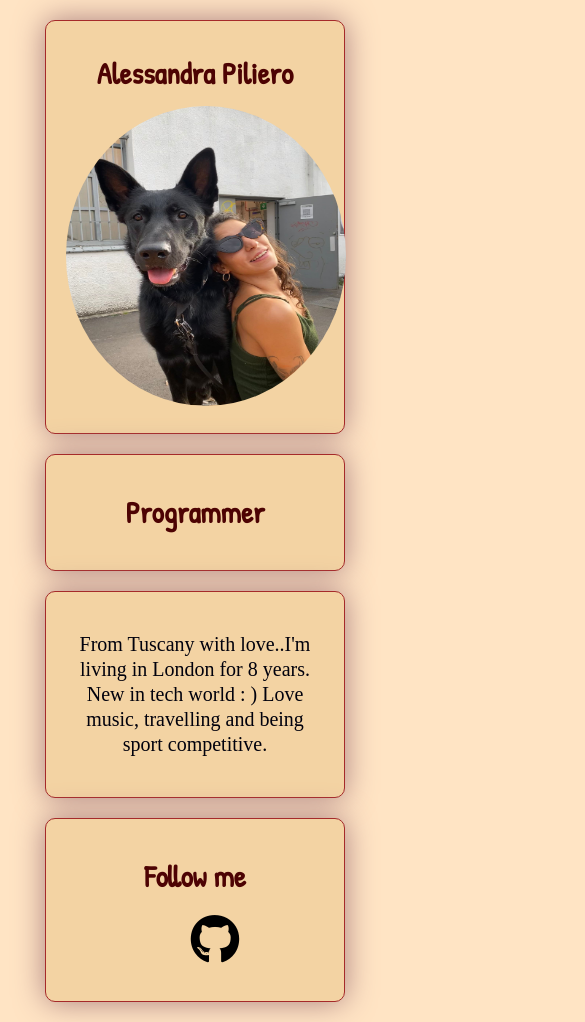
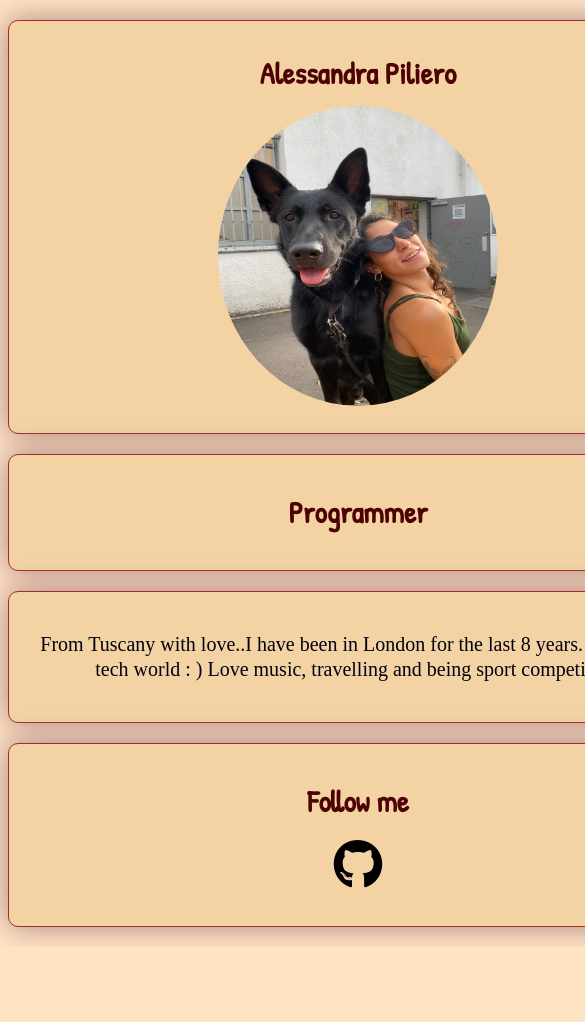
Before and after one commit to AlePili/profile, a plain HTML site: page index.html in a window 390 px wide. Shown: the top 1022 px of the page, 585 px wide, since content can reach past the window. After the commit the page ends 947 px from the top, so only its background shows below. Drawn offline with Linux system fonts and the light colour scheme; a web font is replaced by a local one.

Commit message:
final version

```diff
--- a/index.html
+++ b/index.html
@@ -10,7 +10,7 @@
         <link rel="preconnect" href="https://fonts.googleapis.com">
         <link rel="preconnect" href="https://fonts.gstatic.com" crossorigin>
         <link href="https://fonts.googleapis.com/css2?family=Patrick+Hand&family=Unna:ital@1&display=swap" rel="stylesheet">
-        <meta name="viewport" content="width=device-width, initial-scale=1">
+
         <meta charset="utf-8">
     </head>
 
@@ -26,7 +26,7 @@
             </div>
 
             <div class="card-white">
-                <p> From Tuscany with love..I'm living in London for 8 years. New in tech world : ) Love music, travelling and being sport competitive.
+                <p> From Tuscany with love..I have been in London for the last 8 years. New to the tech world : ) Love music, travelling and being sport competitive.
                 </p>
             </div>
 
--- a/style.css
+++ b/style.css
@@ -47,6 +47,10 @@ i {
     display: inline;
 }
 
+.list-inline {
+    padding: 0;
+}
+
 i:hover {
    color: rgb(255, 140, 0);
    font-size: 70px;
@@ -56,26 +60,5 @@ i:hover {
 .container {
     width: 700px;
     margin: 0 auto;
+
 }
-
-@media (max-width: 960px) {
-    /* For a screen < 960px, this CSS will be read */
-    .container {
-      width: 700px;
-    }
-  }
-
-  @media (max-width: 720px) {
-    /* For a screen < 720px, this CSS will be read */
-    .container {
-      width: 500px;
-    }
-  }
-
-
-@media (max-width: 540px) {
-    /* For a screen < 540px, this CSS will be read */
-    .container {
-      width: 300px;
-    }
-  }
```
Also changed, not shown: 1 other file.
